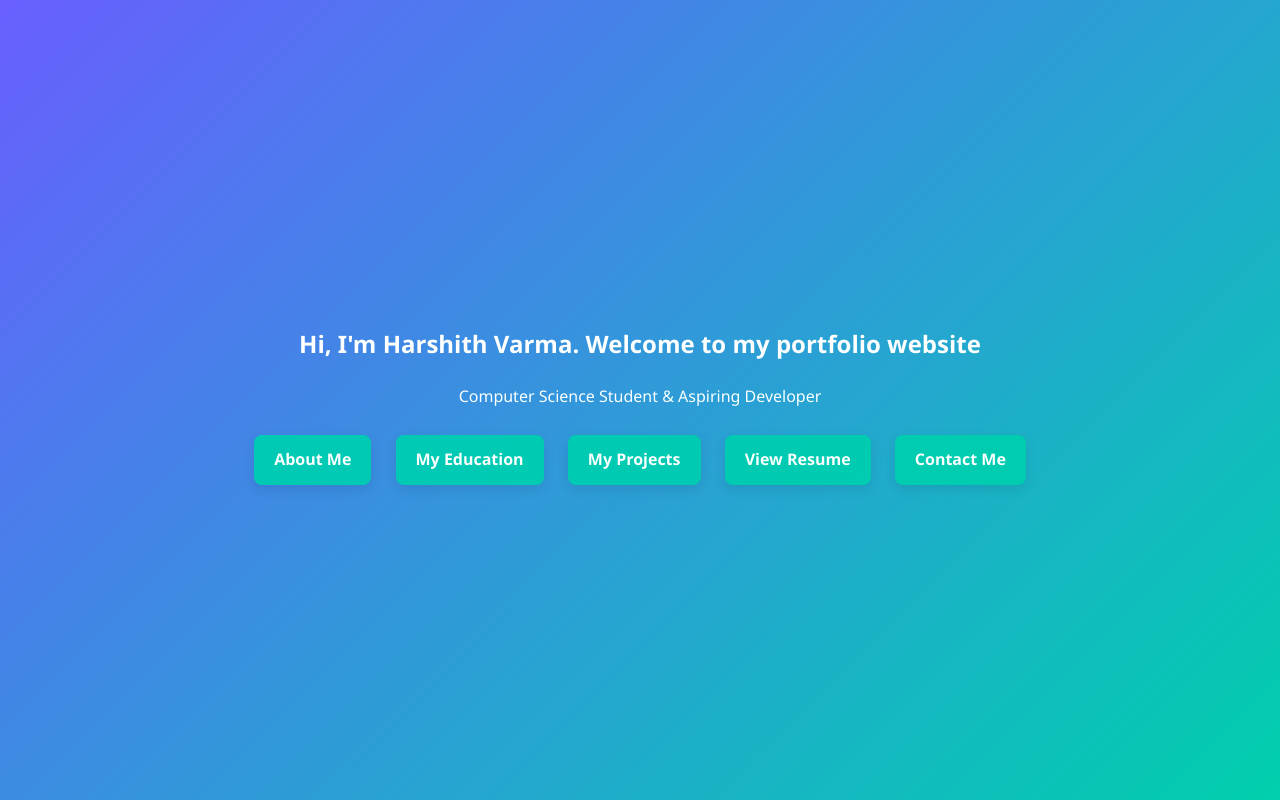
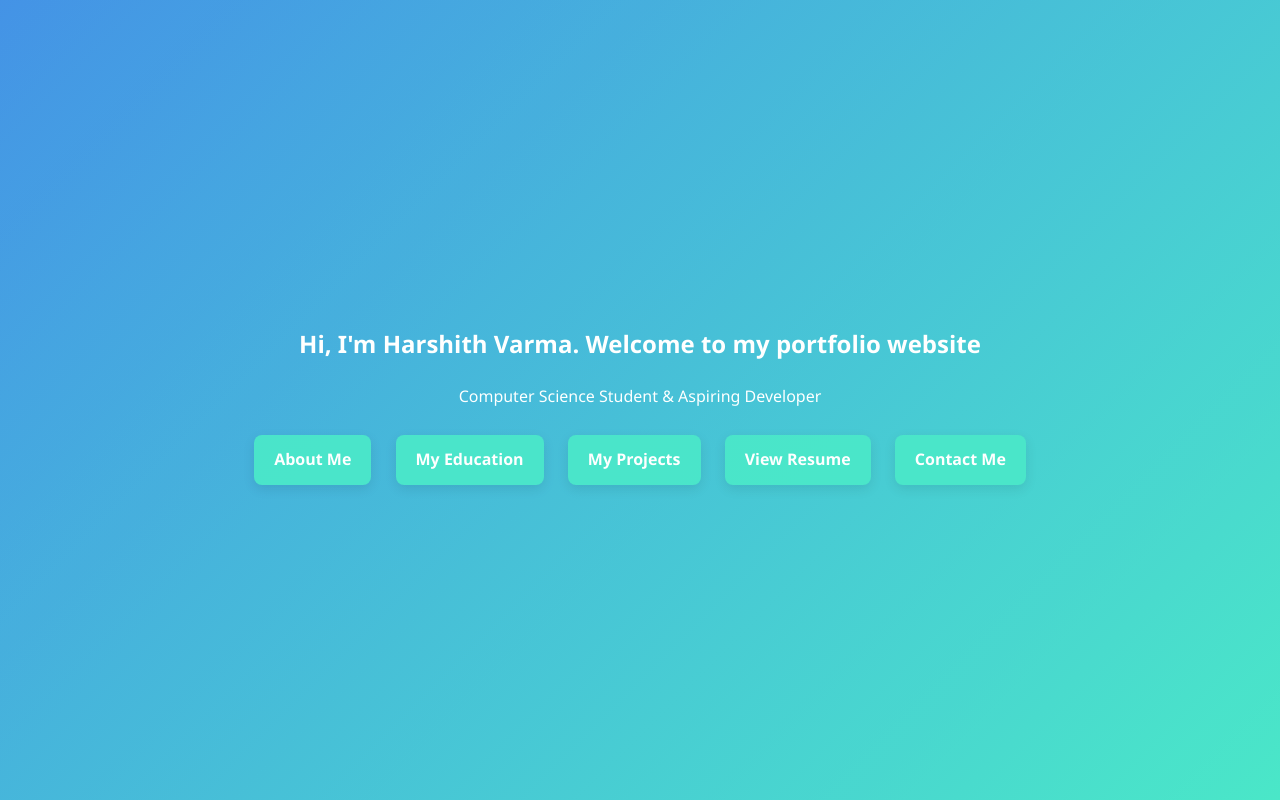
Before and after one commit to harshith-varma07/Portfolio-website, a plain HTML site: page index.html in a window 1280 px wide. Shown: the top 800 px of the page. Drawn offline with Linux system fonts and the light colour scheme.

Commit message:
Update style.css

```diff
--- a/style.css
+++ b/style.css
@@ -1,10 +1,10 @@
 :root {
-  --primary: #6C63FF;        /* royal purple */
-  --accent: #00C9A7;         /* aqua green */
-  --background: #121212;     /* dark charcoal */
-  --surface: #1E1E1E;        /* card background */
-  --text-light: #f0f0f0;
-  --text-muted: #999;
+  --primary: #4A90E2;        /* soft blue */
+  --accent: #50E3C2;         /* minty green */
+  --background: #F9F9F9;     /* near white */
+  --surface: #FFFFFF;        /* white card background */
+  --text-light: #333333;     /* dark text for light bg */
+  --text-muted: #777;
   --white: #ffffff;
 }
 body {
@@ -19,8 +19,8 @@ body {
   text-align: center;
   opacity: 0;
   transform: translateY(30px);
-  animation: fadeInUp 0.8s ease-out forwards;
-  animation-delay: 0.2s;
+  animation: fadeInUp 1.6s ease-out forwards;
+  animation-delay: 0.4s;
 }
 @keyframes fadeInUp {
   to {
@@ -40,7 +40,7 @@ body {
   overflow: hidden;
 }
 .hero .overlay {
-  background: linear-gradient(135deg, rgba(108,99,255,0.2), rgba(0,201,167,0.2));
+  background: linear-gradient(135deg, rgba(74,144,226,0.2), rgba(80,227,194,0.2));
   mix-blend-mode: overlay;
   position: absolute;
   inset: 0;
@@ -64,10 +64,10 @@ body {
 .card, .edu-card {
   background: var(--surface);
   color: var(--text-light);
-  box-shadow: 0 4px 20px rgba(0, 0, 0, 0.25);
+  box-shadow: 0 4px 20px rgba(0, 0, 0, 0.08);
   border-radius: 12px;
   overflow: hidden;
-  transition: transform 0.4s ease;
+  transition: transform 0.6s ease;
 }
 .edu-card:hover {
   transform: translateY(-5px) scale(1.02);
@@ -75,7 +75,7 @@ body {
 .edu-card {
   max-width: 320px;
   text-align: center;
-  animation: slideIn 1s ease forwards;
+  animation: slideIn 1.6s ease forwards;
   transform: translateX(-50px);
   opacity: 0;
 }
@@ -114,11 +114,11 @@ body {
 }
 a {
   text-decoration: none;
-  color: var(--accent);
+  color: var(--primary);
   transition: color 0.3s ease;
 }
 a:hover {
-  color: var(--primary);
+  color: var(--accent);
 }
 footer {
   background-color: var(--surface);
```
